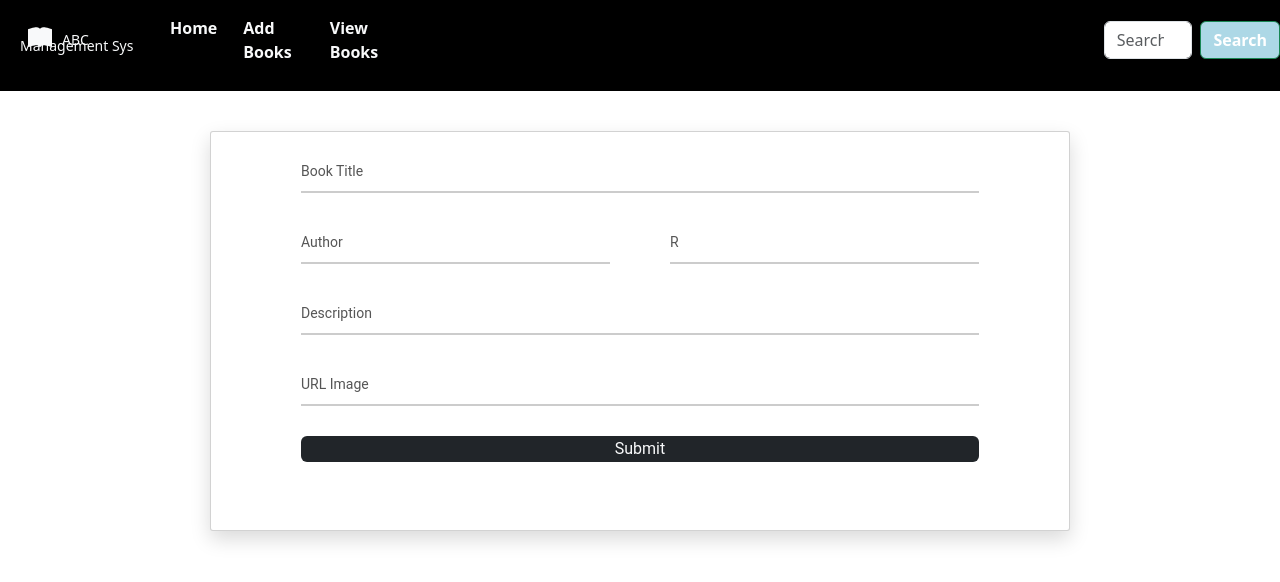
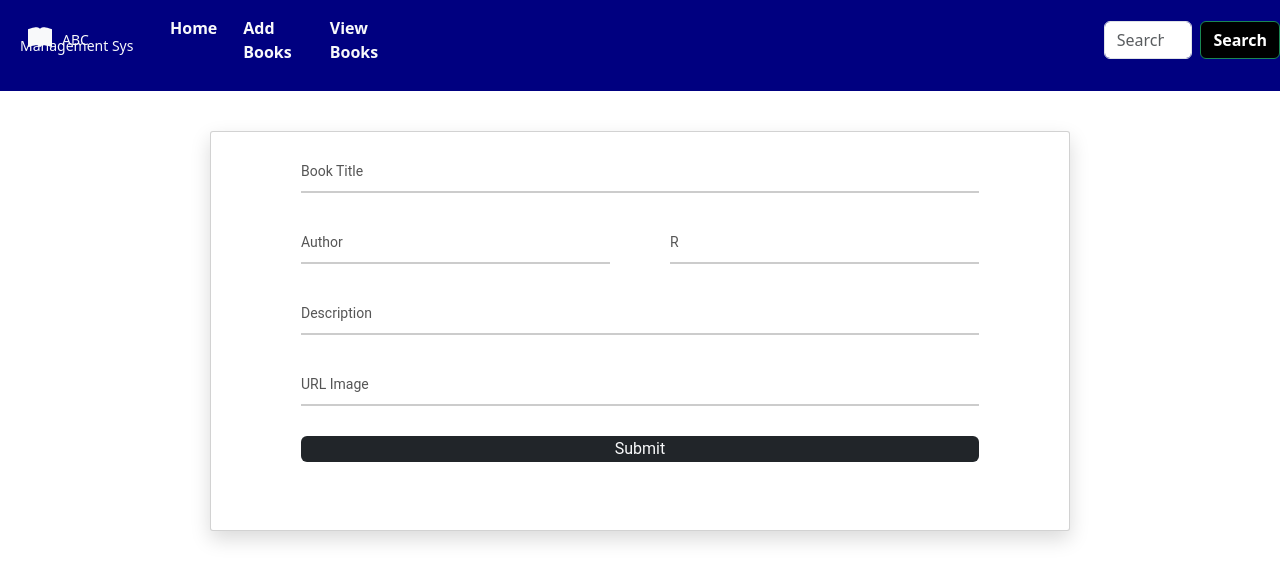
Before and after one commit to ncediswa32/Teampractise, an Angular app in the folder frontend/book-Eco/: page /add in a window 1280 px wide. Shown: the top 582 px of the page. Built offline with nearby package versions, Linux system fonts and the light colour scheme.

Commit message:
newupdates

```diff
--- a/frontend/book-Eco/src/app/components/home/home.component.css
+++ b/frontend/book-Eco/src/app/components/home/home.component.css
@@ -7,7 +7,7 @@
   text-align: center;
   font-weight: bold;
   padding-top: 3px;
-  background-color: lightgray;
+  /* background-color: lightgray; */
   height: 30px;
   padding-bottom:  10px;
   border-radius: 10px;
--- a/frontend/book-Eco/src/app/components/viewbooks/viewbooks.component.css
+++ b/frontend/book-Eco/src/app/components/viewbooks/viewbooks.component.css
@@ -553,3 +553,6 @@ justify-content: center;
 .card-1{
   height: 500px;
 }
+.text-uppercase{
+  background-color: lightblue;
+}
--- a/frontend/book-Eco/src/app/components/viewbooks/viewbooks.component.html
+++ b/frontend/book-Eco/src/app/components/viewbooks/viewbooks.component.html
@@ -5,13 +5,13 @@
             <div class="h3">View Books</div>
         </div>
         <div class="ml-auto btn"><span class="fas fa-cog"></span></div>
-        <div class="btn" id="sub">
+        <!-- <div class="btn" id="sub">
             + Add sublist
-        </div>
+        </div> -->
     </div>
     <div id="table" class="bg-white rounded">
         <div class="d-md-flex align-items-md-center px-3 pt-3">
-            <div class="d-flex flex-column">
+            <div class="d-flex flex-column" >
                 <div class="h4 font-weight-bold">Book List</div>
                 <div class="text-muted">{{items}} items</div>
             </div>
--- a/frontend/book-Eco/src/app/navbar/navbar.component.css
+++ b/frontend/book-Eco/src/app/navbar/navbar.component.css
@@ -2,8 +2,8 @@
 
  margin-left: 700px;
  font-weight: bold;
- background-color:lightblue;
- color: white;
+ background-color:black;
+ color:white;
 }
 .form-control{
   position: relative;
--- a/frontend/book-Eco/src/app/navbar/navbar.component.html
+++ b/frontend/book-Eco/src/app/navbar/navbar.component.html
@@ -1,5 +1,5 @@
 
-<nav class="navbar navbar-expand-lg text-light" style="background-color: black; padding-bottom: 19px;"> <a class="navbar-brand" href="#"  data-abc="true"></a> <button class="navbar-toggler" type="button" data-toggle="collapse" data-target="#navbarColor02" aria-controls="navbarColor02" aria-expanded="false" aria-label="Toggle navigation"> <span class="navbar-toggler-icon"></span> </button>
+<nav class="navbar navbar-expand-lg text-light" style="background-color: navy; padding-bottom: 19px;"> <a class="navbar-brand" href="#"  data-abc="true"></a> <button class="navbar-toggler" type="button" data-toggle="collapse" data-target="#navbarColor02" aria-controls="navbarColor02" aria-expanded="false" aria-label="Toggle navigation"> <span class="navbar-toggler-icon"></span> </button>
   <div class="collapse navbar-collapse" id="navbarColor02">
       <div style=" margin-left: 4px;">
         <div class="d-flex" style="margin-left: 8px;">
```
